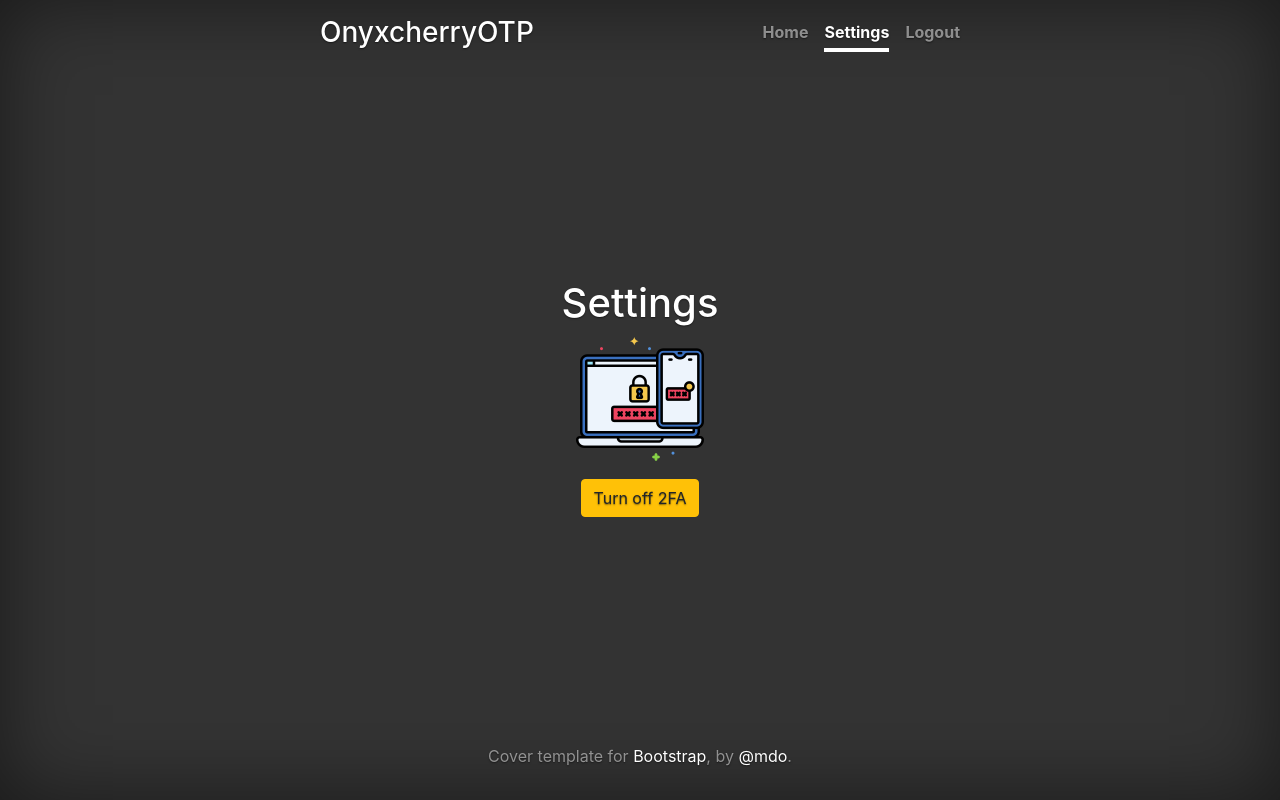
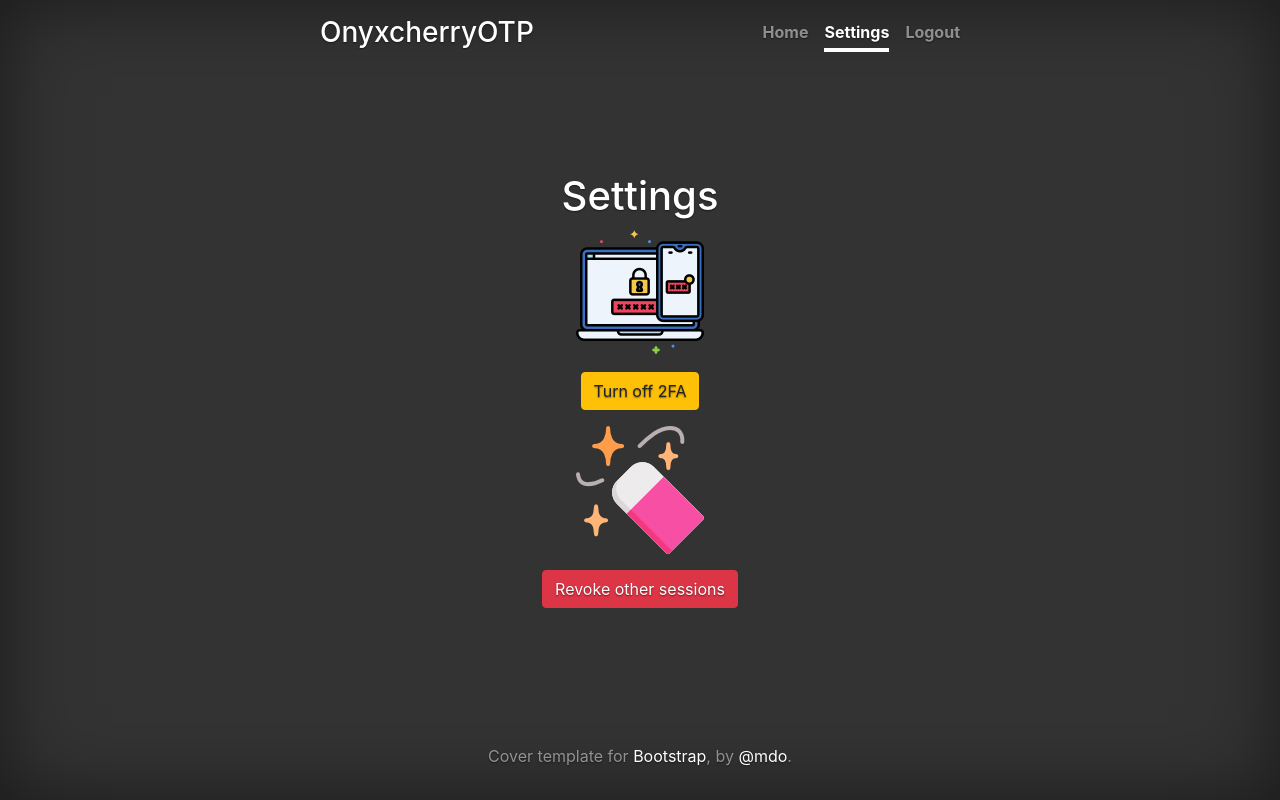
Before and after one commit to onyxcherry/OnyxcherryOTP, a Flask app: page /settings in a window 1280 px wide. Run offline with Flask 2, Linux system fonts and the light colour scheme; a user stored in the database is signed in; tables that the repository leaves empty hold one stand-in row (values such as "Sample post"); some libraries are stand-ins or nearby versions.

Commit message:
Add revoking sessions button, update README

```diff
--- a/app/templates/settings/settings.html
+++ b/app/templates/settings/settings.html
@@ -2,11 +2,16 @@
 
 {% block content %}
 <h1>{{ _('Settings') }}</h1>
-<p><img id="2fa-image" src="{{ url_for('static', filename='2fa.png') }}"></p>
-<!-- <button type="button" class="btn btn-primary">Primary</button> -->
+<img id="2fa-image" src="{{ url_for('static', filename='2fa.png') }}">
+<p></p>
 {% if twofa_enabled %}
 <a href="{{ url_for('twofa.deactivate') }}" class="btn btn-warning">{{ _('Turn off 2FA') }}</a>
 {% else %}
 <a href="{{ url_for('twofa.activate') }}" class="btn btn-primary">{{ _('Turn on 2FA') }}</a>
 {% endif %}
+<p></p>
+<img id="revoke-image" src="/static/images/revoke.png">
+<p></p>
+<p class="lead"><a href="{{ url_for('auth.revoke_other_sessions') }}"
+        class="btn btn-danger">{{ _('Revoke other sessions') }}</a></p>
 {% endblock %}
--- a/app/templates/twofa/turn_on.html
+++ b/app/templates/twofa/turn_on.html
@@ -42,7 +42,7 @@
 
     {{ form.otp_code(autofocus='autofocus', maxlength="6", size=6) }}
     <p></p>
-    <input class="btn btn-info btn-lg" id="submit" name="submit" type="submit" value="Submit">
+    <input class="btn btn-info btn-lg" id="submit" name="submit" type="submit" value="{{ _('Submit') }}">
 </form>
 
 <div id="get-token-button" class="btn btn-primary btn-lg" style="margin-top: 20px;">{{ _('I understand') }}</div>
```
Also changed, not shown: app/auth/routes.py (+5 -4 lines), tests/functional/test_change_session_id.py (+1 -1 lines), README.md, app/static/images/revoke.png (added), app/translations/pl/LC_MESSAGES/messages.po.
